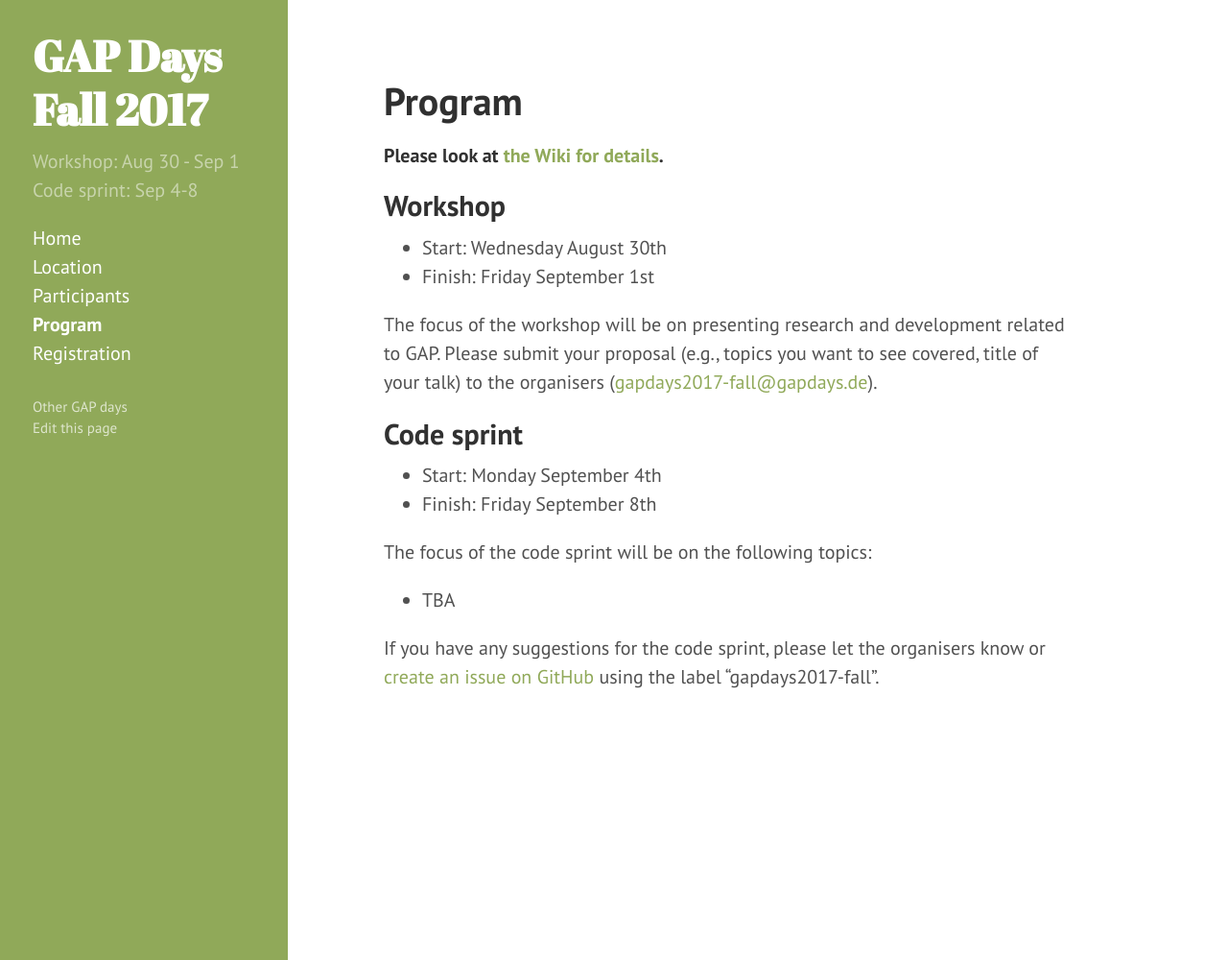
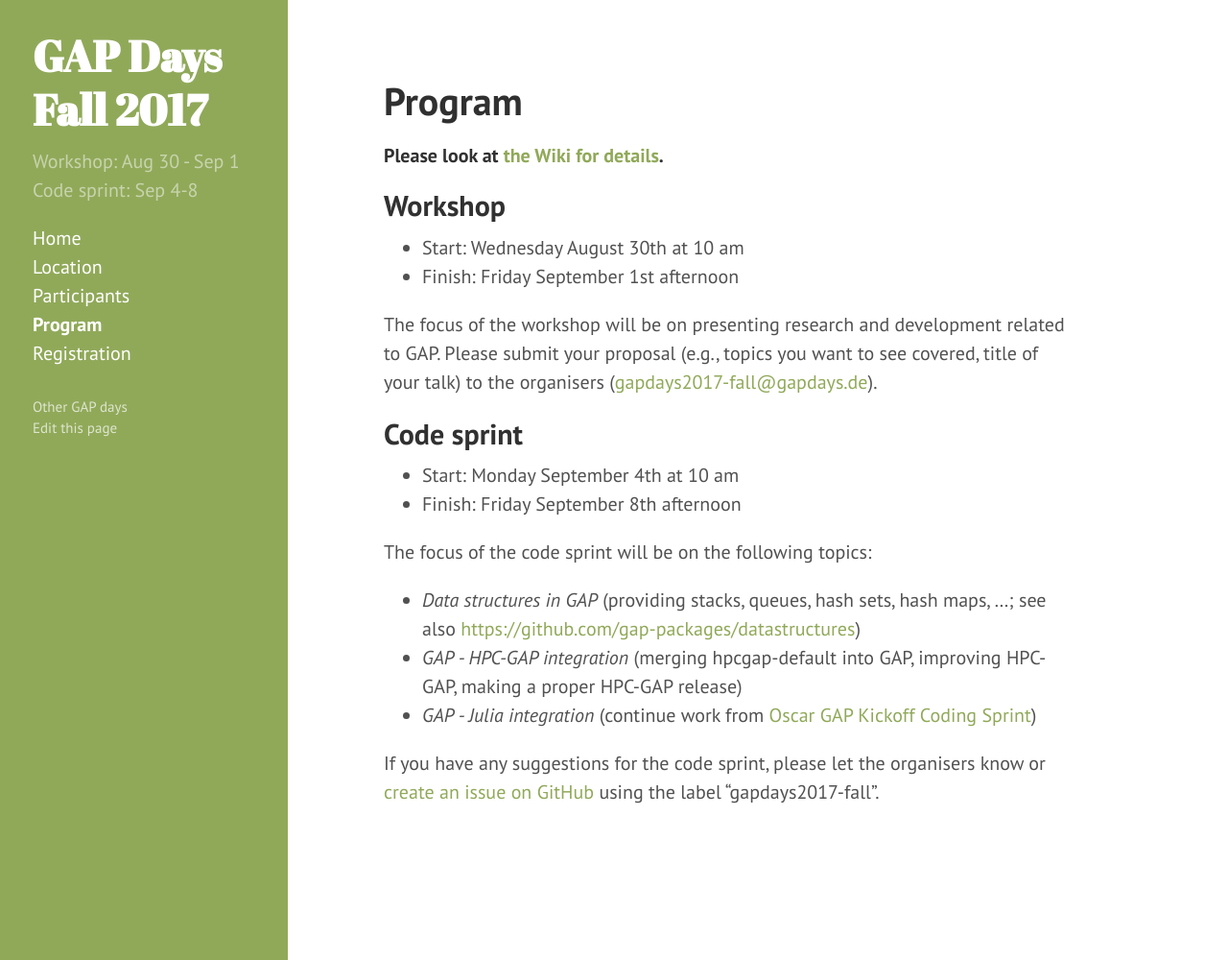
Before and after one commit to lbfm-rwth/gap-in-algebraic-research-2018, a Jekyll site: the page built from program.md, in a window 1280 px wide and 1000 px high. Shown: the whole window at 96% size. Built offline with Jekyll 4.4.1, drawn with Linux system fonts in a browser that asks for light colours.

Commit message:
Programm: start/end times and note on code sprint

```diff
--- a/program.md
+++ b/program.md
@@ -7,16 +7,19 @@ title: Program
 
 
 ## Workshop
-* Start: Wednesday August 30th <!-- TODO: insert start time -->
-* Finish: Friday September 1st <!-- TODO: insert end time -->
+* Start: Wednesday August 30th at 10 am
+* Finish: Friday September 1st afternoon
 
 The focus of the workshop will be on presenting research and development related to GAP. Please submit your proposal (e.g., topics you want to see covered, title of your talk) to the organisers (<gapdays2017-fall@gapdays.de>).
 
 ## Code sprint
-* Start: Monday September 4th <!-- TODO: insert start time -->
-* Finish: Friday September 8th <!-- TODO: insert end time -->
+* Start: Monday September 4th at 10 am
+* Finish: Friday September 8th afternoon
 
 The focus of the code sprint will be on the following topics:
-* TBA
+
+* _Data structures in GAP_ (providing stacks, queues, hash sets, hash maps, ...; see also <https://github.com/gap-packages/datastructures>)
+* _GAP - HPC-GAP integration_ (merging hpcgap-default into GAP, improving HPC-GAP, making a proper HPC-GAP release)
+* _GAP - Julia integration_ (continue work from [Oscar GAP Kickoff Coding Sprint](https://github.com/oscar-system/OSCAR/wiki/Oscar-GAP-Kickoff-Coding-Sprint))
 
 If you have any suggestions for the code sprint, please let the organisers know or [create an issue on GitHub](https://github.com/gap-system/gap/issues) using the label "gapdays2017-fall".
```
